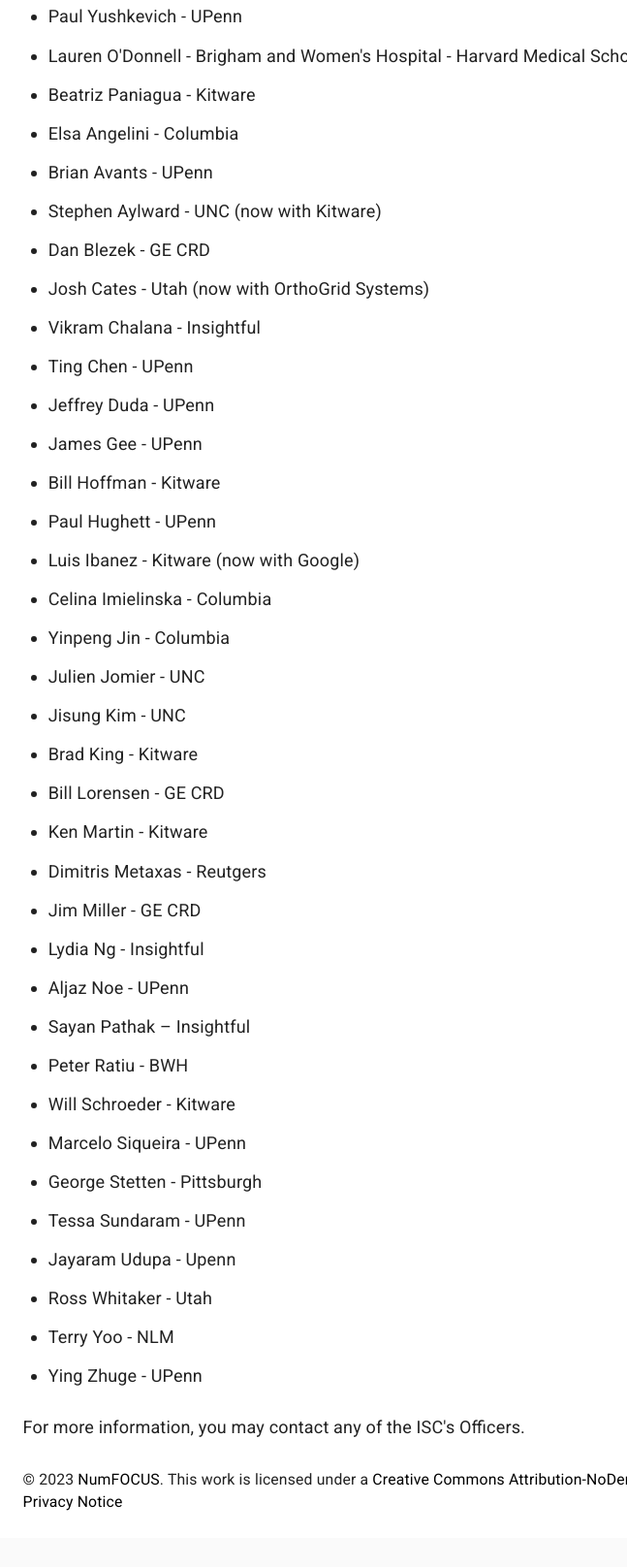
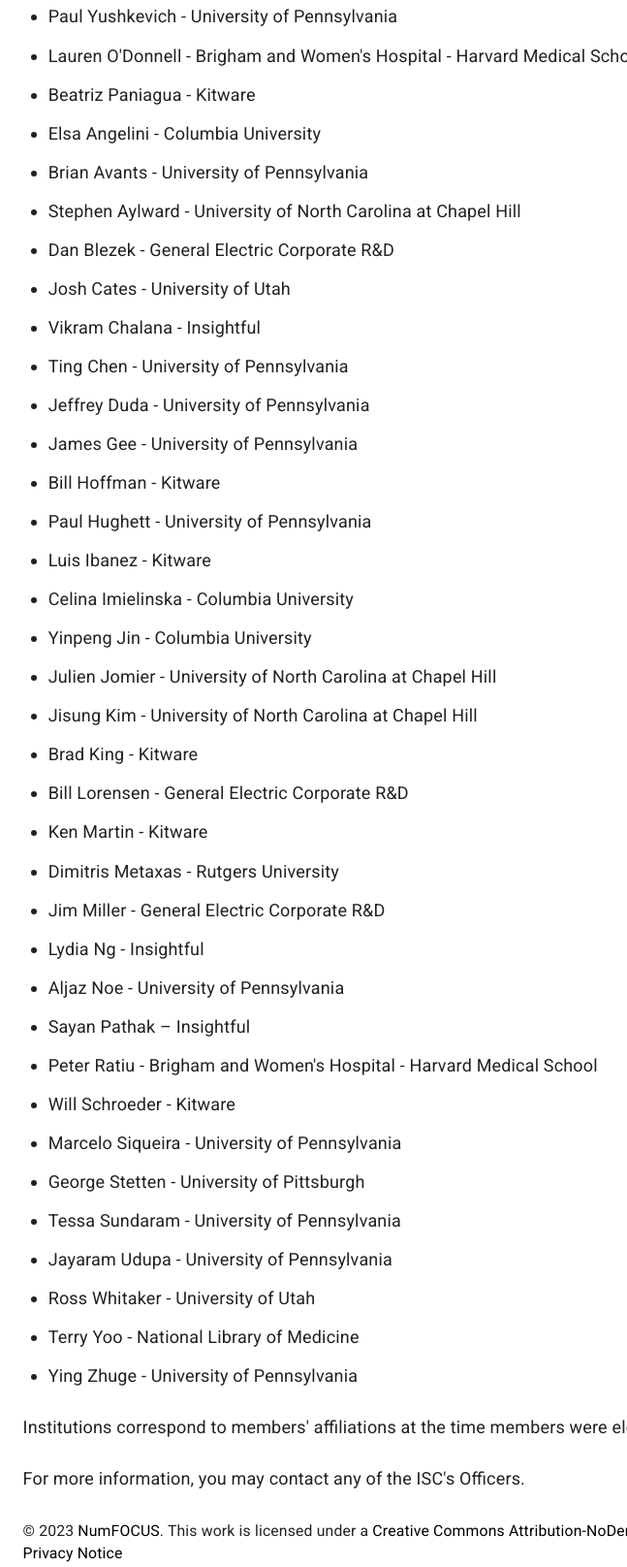
Before and after one commit to InsightSoftwareConsortium/insightsoftwareconsortium.org, a Gatsby site: page /council in a window 1280 px wide. Shown: the part 822-2438 px from the top of the page at 97% size, without its empty margins (156-803 px from the left). Before the commit the page ends 2408 px from the top, so only its background shows below. Built offline with nearby package versions, Linux system fonts and the light colour scheme; Gatsby itself is replaced by a stand-in of ours.

Commit message:
ENH: Increase consistency in council member affiliations
Increase consistency in council member affiliations:
- Use their institution's long names instead of the acronyms for better
  identification.
- Remove the current affiliation notes to reduce the maintenance work,
  and since it had been added for only two of the members.
- Add a note about the affiliation of the members being the one they had
  at the time of their election/their office term.

Take advantage of the commit to:
- Fix a typo: change "Reutgers" to "Rutgers".
- Remove unnecessary whitespaces.

```diff
--- a/src/pages/council.js
+++ b/src/pages/council.js
@@ -43,55 +43,56 @@
         <ul>
           <li>Andras Lasso - Queen's University</li>
           <li>Jon Haitz Legarreta Gorroño - Brigham and Women&#39;s Hospital, Harvard Medical School</li>
-          <li>Ipek Oguz - University of Pennsylvania </li>
+          <li>Ipek Oguz - University of Pennsylvania</li>
           <li>Dženan Zukić - Kitware</li>
           <li>Julien Jomier - NVIDIA</li>
           <li>Serena Bonaretti - Balgrist Campus</li>
         </ul>
         <p>Past Council Members include:</p>
         <ul>
-          <li>Paul Yushkevich - UPenn</li>
+          <li>Paul Yushkevich - University of Pennsylvania</li>
           <li>Lauren O'Donnell - Brigham and Women&#39;s Hospital - Harvard Medical School</li>
           <li>Beatriz Paniagua - Kitware</li>
 
-          <li>Elsa Angelini - Columbia</li>
-          <li>Brian Avants - UPenn</li>
-          <li>Stephen Aylward - UNC (now with Kitware)</li>
-          <li>Dan Blezek - GE CRD</li>
-          <li>Josh Cates - Utah (now with OrthoGrid Systems)</li>
+          <li>Elsa Angelini - Columbia University</li>
+          <li>Brian Avants - University of Pennsylvania</li>
+          <li>Stephen Aylward - University of North Carolina at Chapel Hill</li>
+          <li>Dan Blezek - General Electric Corporate R&D</li>
+          <li>Josh Cates - University of Utah</li>
 
           <li>Vikram Chalana - Insightful</li>
-          <li>Ting Chen - UPenn</li>
-          <li>Jeffrey Duda - UPenn</li>
-          <li>James Gee - UPenn</li>
+          <li>Ting Chen - University of Pennsylvania</li>
+          <li>Jeffrey Duda - University of Pennsylvania</li>
+          <li>James Gee - University of Pennsylvania</li>
           <li>Bill Hoffman - Kitware</li>
-          <li>Paul Hughett - UPenn</li>
-          <li>Luis Ibanez - Kitware (now with Google)</li>
-          <li>Celina Imielinska - Columbia</li>
-          <li>Yinpeng Jin - Columbia</li>
+          <li>Paul Hughett - University of Pennsylvania</li>
+          <li>Luis Ibanez - Kitware</li>
+          <li>Celina Imielinska - Columbia University</li>
+          <li>Yinpeng Jin - Columbia University</li>
 
-          <li>Julien Jomier - UNC</li>
-          <li>Jisung Kim - UNC</li>
+          <li>Julien Jomier - University of North Carolina at Chapel Hill</li>
+          <li>Jisung Kim - University of North Carolina at Chapel Hill</li>
           <li>Brad King - Kitware</li>
-          <li>Bill Lorensen - GE CRD</li>
+          <li>Bill Lorensen - General Electric Corporate R&D</li>
           <li>Ken Martin - Kitware</li>
-          <li>Dimitris Metaxas - Reutgers</li>
-          <li>Jim Miller - GE CRD</li>
+          <li>Dimitris Metaxas - Rutgers University</li>
+          <li>Jim Miller - General Electric Corporate R&D</li>
           <li>Lydia Ng - Insightful</li>
-          <li>Aljaz Noe - UPenn</li>
+          <li>Aljaz Noe - University of Pennsylvania</li>
 
           <li>Sayan Pathak – Insightful</li>
-          <li>Peter Ratiu - BWH</li>
+          <li>Peter Ratiu - Brigham and Women&#39;s Hospital - Harvard Medical School</li>
           <li>Will Schroeder - Kitware</li>
-          <li>Marcelo Siqueira - UPenn</li>
-          <li>George Stetten - Pittsburgh</li>
-          <li>Tessa Sundaram - UPenn</li>
-          <li>Jayaram Udupa - Upenn</li>
-          <li>Ross Whitaker - Utah</li>
-          <li>Terry Yoo - NLM</li>
+          <li>Marcelo Siqueira - University of Pennsylvania</li>
+          <li>George Stetten - University of Pittsburgh</li>
+          <li>Tessa Sundaram - University of Pennsylvania</li>
+          <li>Jayaram Udupa - University of Pennsylvania</li>
+          <li>Ross Whitaker - University of Utah</li>
+          <li>Terry Yoo - National Library of Medicine</li>
 
-          <li>Ying Zhuge - UPenn</li>
+          <li>Ying Zhuge - University of Pennsylvania</li>
         </ul>
+        <p>Institutions correspond to members' affiliations at the time members were elected/in office.</p>
         <p> For more information, you may contact any of the ISC's Officers.</p>
       </Typography>
     </Layout>
```
